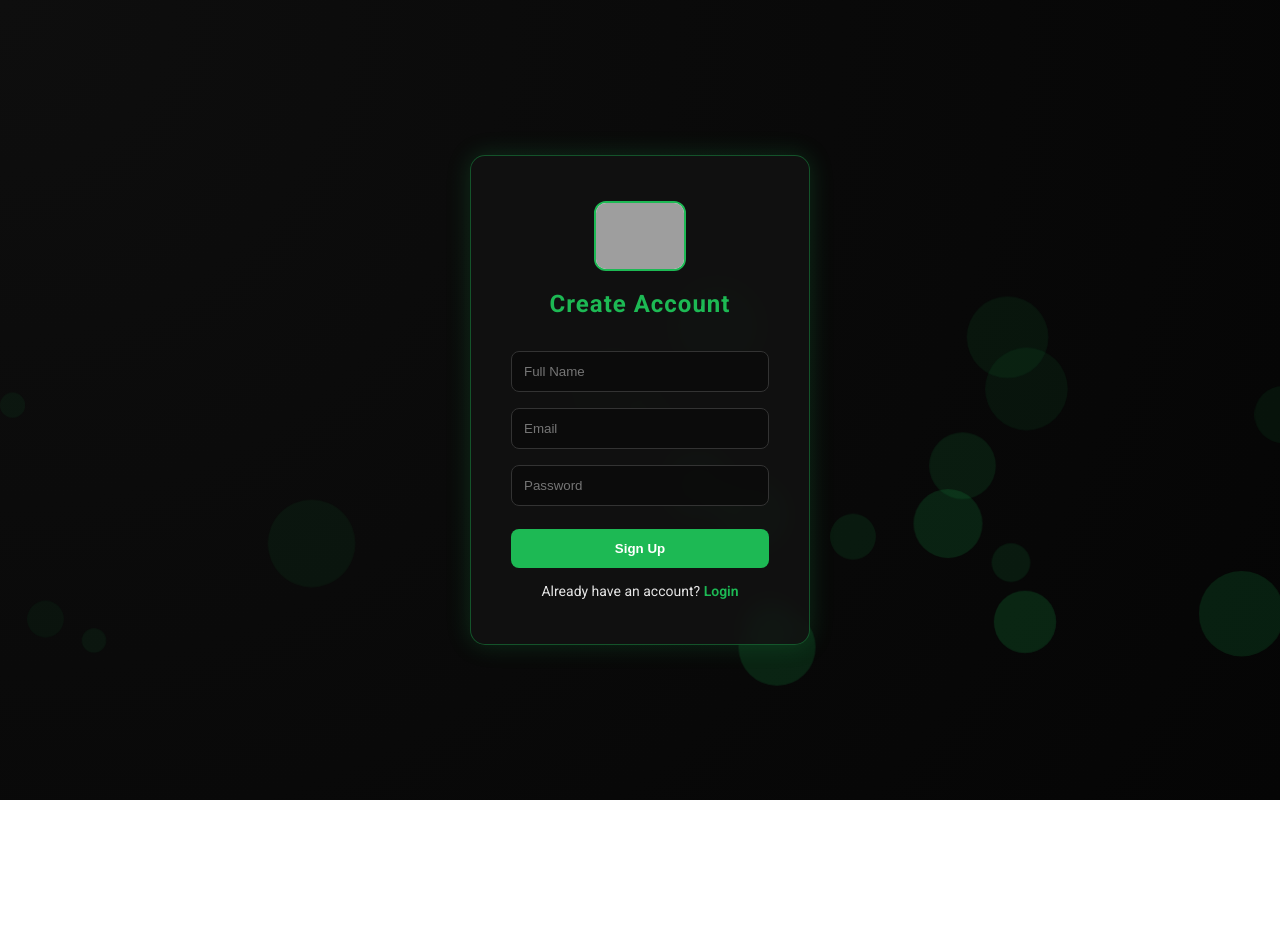
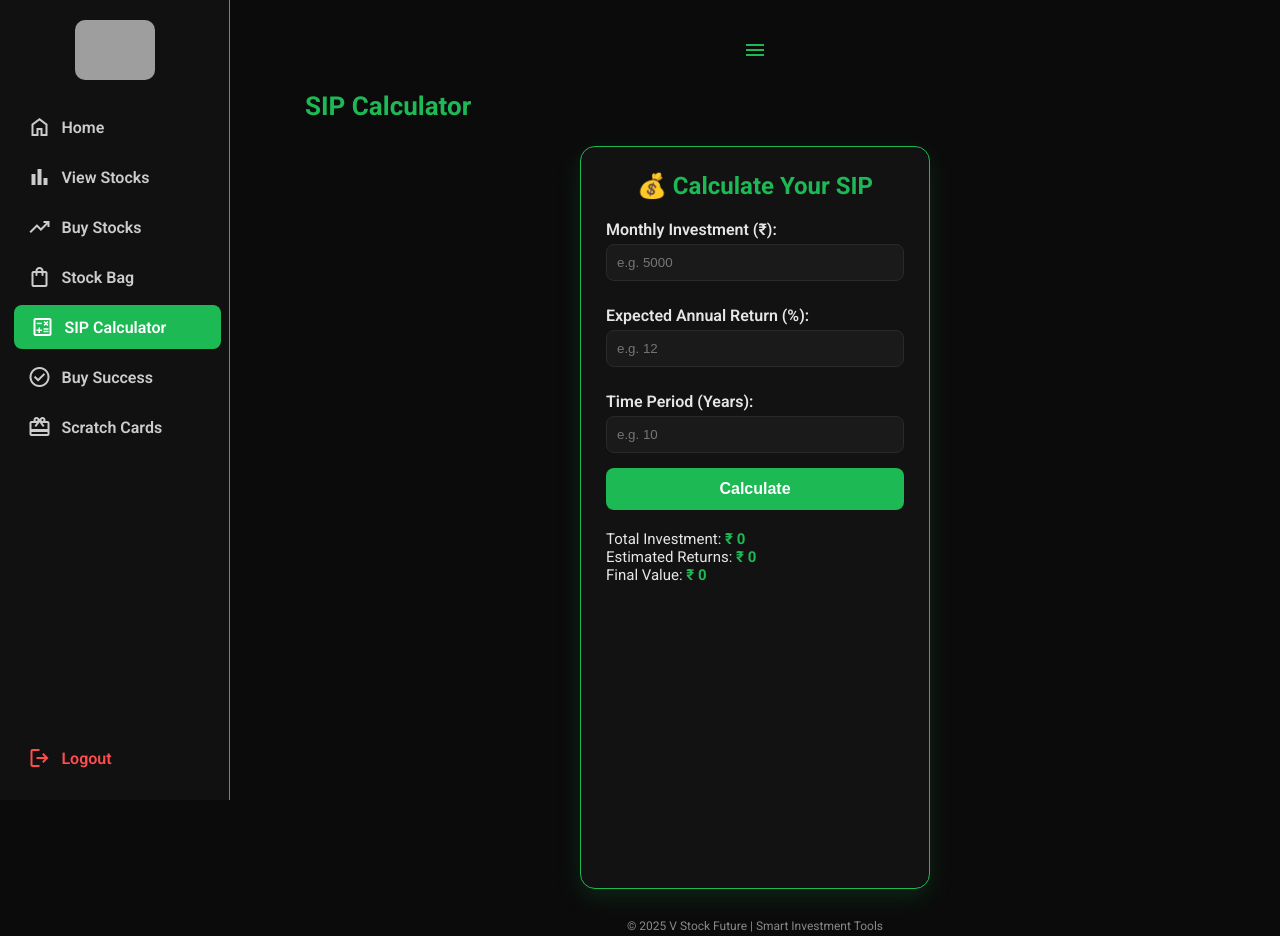
Before and after one commit to vinaybabannavar-create/V-Stock-Future, a plain HTML site: page sip.html in a window 1280 px wide. Before the commit the page ends 800 px from the top, so only its background shows below. Drawn offline with nearby package versions, Linux system fonts and the light colour scheme; grey boxes are pictures that could not be loaded.

Commit message:
Updated website with new features

```diff
--- a/sip.html
+++ b/sip.html
@@ -3,207 +3,360 @@
 <head>
   <meta charset="UTF-8" />
   <meta name="viewport" content="width=device-width, initial-scale=1.0" />
-  <title>Sign Up | V Stock Future</title>
+  <title>SIP Calculator | V Stock Future</title>
 
+  <!-- Google Fonts & Icons -->
+  <link href="https://fonts.googleapis.com/css2?family=Material+Symbols+Outlined" rel="stylesheet" />
   <link href="https://fonts.googleapis.com/css2?family=Roboto:wght@400;600;700&display=swap" rel="stylesheet" />
+  <script src="https://cdn.jsdelivr.net/npm/chart.js"></script>
 
   <style>
     * { margin: 0; padding: 0; box-sizing: border-box; }
 
     body {
-      font-family: 'Roboto', sans-serif;
-      background: radial-gradient(circle at top left, #0e0e0e, #050505);
-      height: 100vh;
-      overflow: hidden;
+      font-family: "Roboto", sans-serif;
+      background: #0b0b0b;
+      color: #e6e6e6;
+      display: flex;
+      min-height: 100vh;
+      overflow-x: hidden;
+    }
+
+    /* Sidebar */
+    .sidebar {
+      width: 230px;
+      background: #111;
+      border-right: 1px solid #1db954;
+      position: fixed;
+      top: 0; bottom: 0; left: 0;
+      display: flex;
+      flex-direction: column;
+      align-items: center;
+      padding: 20px 0;
+      transition: all 0.3s ease;
+      z-index: 1000;
+    }
+
+    .sidebar img {
+      height: 60px;
+      border-radius: 10px;
+      margin-bottom: 25px;
+    }
+
+    .sidebar nav {
+      width: 100%;
+      display: flex;
+      flex-direction: column;
+      align-items: center;
+      gap: 6px;
+    }
+
+    .sidebar a {
+      width: 90%;
+      color: #ccc;
+      text-decoration: none;
+      display: flex;
+      align-items: center;
+      gap: 10px;
+      padding: 10px 16px;
+      border-radius: 8px;
+      transition: 0.3s;
+      font-weight: 600;
+    }
+
+    .sidebar a:hover,
+    .sidebar a.active {
+      background: #1db954;
+      color: #fff;
+      transform: translateX(3px);
+    }
+
+    .sidebar .logout {
+      margin-top: auto;
+      color: #ff4d4d;
+      font-weight: 600;
+    }
+
+    /* Hidden sidebar */
+    .sidebar.hidden {
+      left: -230px;
+    }
+
+    /* Overlay (for mobile) */
+    .overlay {
+      position: fixed;
+      top: 0; left: 0;
+      width: 100%; height: 100%;
+      background: rgba(0, 0, 0, 0.5);
+      z-index: 900;
+      display: none;
+    }
+
+    .overlay.active {
+      display: block;
+    }
+
+    /* Main */
+    main {
+      margin-left: 230px;
+      flex: 1;
+      padding: 25px;
+      transition: margin 0.3s ease;
       display: flex;
       justify-content: center;
       align-items: center;
-      position: relative;
-      color: #e6e6e6;
+      flex-direction: column;
     }
 
-    /* Floating Bubbles */
-    .bubbles {
-      position: absolute;
-      width: 100%;
-      height: 100%;
-      overflow: hidden;
-      top: 0; left: 0;
-      z-index: 0;
+    main.fullwidth {
+      margin-left: 0;
     }
 
-    .bubble {
-      position: absolute;
-      bottom: -150px;
-      background: rgba(29, 185, 84, 0.2);
-      border-radius: 50%;
-      animation: rise 8s infinite ease-in;
+    /* Header */
+    header {
+      display: flex;
+      justify-content: space-between;
+      align-items: center;
+      width: 100%;
+      max-width: 900px;
+      margin-bottom: 25px;
+      flex-wrap: wrap;
+      gap: 10px;
     }
 
-    @keyframes rise {
-      0% { transform: translateY(0) scale(1); opacity: 0.7; }
-      100% { transform: translateY(-100vh) scale(1.3); opacity: 0; }
+    header h1 {
+      color: #1db954;
+      font-size: 26px;
     }
 
-    /* Container */
-    .container {
-      position: relative;
-      z-index: 2;
-      background: rgba(18,18,18,0.85);
-      padding: 45px 40px;
-      border-radius: 15px;
-      border: 1px solid rgba(29,185,84,0.4);
-      backdrop-filter: blur(10px);
-      width: 340px;
-      text-align: center;
-      box-shadow: 0 0 25px rgba(29,185,84,0.2);
-      animation: fadeIn 1.2s ease forwards;
-      transform: translateY(20px);
-      opacity: 0;
+    .menu-btn {
+      font-size: 28px;
+      background: none;
+      color: #1db954;
+      border: none;
+      cursor: pointer;
     }
 
-    @keyframes fadeIn {
-      to { transform: translateY(0); opacity: 1; }
+    /* SIP Calculator Box */
+    .calculator {
+      background: #121212;
+      padding: 25px;
+      border-radius: 15px;
+      box-shadow: 0 8px 25px rgba(29, 185, 84, 0.15);
+      width: 350px;
+      max-width: 90%;
+      text-align: center;
+      border: 1px solid #1db954;
     }
 
-    .logo {
-      height: 70px;
-      border-radius: 12px;
-      margin-bottom: 15px;
-      border: 2px solid #1db954;
-      background: #fff;
+    .calculator h2 {
+      margin-bottom: 20px;
+      color: #1db954;
+      font-size: 24px;
+      font-weight: 700;
     }
 
-    h2 {
-      color: #1db954;
-      margin-bottom: 25px;
-      letter-spacing: 1px;
+    label {
+      display: block;
+      text-align: left;
+      font-weight: 600;
+      margin: 10px 0 5px;
     }
 
     input {
       width: 100%;
-      padding: 12px;
-      margin: 8px 0;
+      padding: 10px;
+      margin-bottom: 15px;
+      border: 1px solid #2a2a2a;
       border-radius: 8px;
-      border: 1px solid #333;
-      background: rgba(10,10,10,0.8);
-      color: #fff;
-      transition: 0.3s;
+      background: #1a1a1a;
+      color: #e6e6e6;
     }
 
     input:focus {
       border-color: #1db954;
       outline: none;
-      box-shadow: 0 0 8px rgba(29,185,84,0.3);
     }
 
-    .signup-btn {
+    button {
       width: 100%;
       padding: 12px;
-      margin-top: 15px;
       background: #1db954;
-      color: #fff;
+      color: white;
+      font-size: 16px;
       border: none;
       border-radius: 8px;
+      cursor: pointer;
       font-weight: 600;
-      cursor: pointer;
-      position: relative;
-      overflow: hidden;
-      transition: 0.3s;
+      transition: background 0.3s ease;
     }
 
-    .signup-btn::before {
-      content: "";
-      position: absolute;
-      top: 50%; left: 50%;
-      width: 0; height: 0;
-      background: rgba(255,255,255,0.3);
-      transform: translate(-50%, -50%);
-      border-radius: 50%;
-      transition: width 0.4s ease, height 0.4s ease;
+    button:hover { background: #17a348; }
+
+    .result {
+      margin-top: 20px;
+      text-align: left;
+      font-size: 15px;
     }
 
-    .signup-btn:hover::before {
-      width: 200%;
-      height: 500%;
+    .result span {
+      font-weight: bold;
+      color: #1db954;
     }
 
-    .signup-btn:hover { background: #17a348; }
-
-    p {
-      margin-top: 15px;
-      font-size: 14px;
+    canvas {
+      margin-top: 25px;
+      width: 100% !important;
+      height: 250px !important;
     }
 
-    a {
-      color: #1db954;
-      text-decoration: none;
-      font-weight: 600;
+    footer {
+      margin-top: 30px;
+      text-align: center;
+      color: #888;
+      font-size: 12px;
     }
 
-    a:hover { text-decoration: underline; }
+    /* 📱 Responsive */
+    @media (max-width: 900px) {
+      .sidebar {
+        left: -230px;
+      }
+      .sidebar.active { left: 0; }
+      main { margin-left: 0; padding: 20px; }
+    }
 
     @media (max-width: 480px) {
-      .container { width: 90%; padding: 30px; }
-      h2 { font-size: 22px; }
+      .calculator { padding: 20px; width: 90%; }
+      .calculator h2 { font-size: 20px; }
+      button { font-size: 14px; }
     }
   </style>
 </head>
 <body>
 
-  <!-- Floating Bubbles -->
-  <div class="bubbles" id="bubbles"></div>
+  <!-- Overlay -->
+  <div class="overlay" id="overlay"></div>
 
-  <div class="container">
-    <img src="https://static.vecteezy.com/system/resources/previews/017/765/056/non_2x/finance-logo-on-v-letter-concept-marketing-and-financial-business-logo-free-vector.jpg" alt="Logo" class="logo" />
-    <h2>Create Account</h2>
+  <!-- Sidebar -->
+  <aside class="sidebar" id="sidebar">
+    <img src="https://static.vecteezy.com/system/resources/previews/017/765/056/non_2x/finance-logo-on-v-letter-concept-marketing-and-financial-business-logo-free-vector.jpg" alt="Logo" />
+    <nav>
+      <a href="dashboard.html"><span class="material-symbols-outlined">home</span>Home</a>
+      <a href="viewstocks.html"><span class="material-symbols-outlined">bar_chart</span>View Stocks</a>
+      <a href="index.html"><span class="material-symbols-outlined">trending_up</span>Buy Stocks</a>
+      <a href="bag.html"><span class="material-symbols-outlined">shopping_bag</span>Stock Bag</a>
+      <a href="#" class="active"><span class="material-symbols-outlined">calculate</span>SIP Calculator</a>
+      <a href="mypurchases.html"><span class="material-symbols-outlined">check_circle</span>Buy Success</a>
+      <a href="scratchcard.html"><span class="material-symbols-outlined">redeem</span>Scratch Cards</a>
+    </nav>
+    <a href="login.html" class="logout"><span class="material-symbols-outlined">logout</span>Logout</a>
+  </aside>
 
-    <input type="text" id="name" placeholder="Full Name" required />
-    <input type="email" id="email" placeholder="Email" required />
-    <input type="password" id="password" placeholder="Password" required />
+  <!-- Main -->
+  <main id="mainContent">
+    <header>
+      <button class="menu-btn" id="menuBtn"><span class="material-symbols-outlined">menu</span></button>
+      <h1>SIP Calculator</h1>
+    </header>
 
-    <button class="signup-btn" onclick="signup()">Sign Up</button>
+    <div class="calculator">
+      <h2>💰 Calculate Your SIP</h2>
 
-    <p>Already have an account? <a href="login.html">Login</a></p>
-  </div>
+      <label for="monthly">Monthly Investment (₹):</label>
+      <input type="number" id="monthly" placeholder="e.g. 5000" />
+
+      <label for="rate">Expected Annual Return (%):</label>
+      <input type="number" id="rate" placeholder="e.g. 12" />
+
+      <label for="years">Time Period (Years):</label>
+      <input type="number" id="years" placeholder="e.g. 10" />
+
+      <button onclick="calculateSIP()">Calculate</button>
+
+      <div class="result">
+        <p>Total Investment: <span id="totalInvestment">₹ 0</span></p>
+        <p>Estimated Returns: <span id="returns">₹ 0</span></p>
+        <p>Final Value: <span id="finalValue">₹ 0</span></p>
+      </div>
+
+      <canvas id="growthChart"></canvas>
+    </div>
+
+    <footer>© 2025 V Stock Future | Smart Investment Tools</footer>
+  </main>
 
   <script>
-    // 🎈 Floating bubbles animation
-    const bubbleContainer = document.getElementById('bubbles');
-    for (let i = 0; i < 20; i++) {
-      const bubble = document.createElement('div');
-      bubble.classList.add('bubble');
-      const size = Math.random() * 60 + 20;
-      bubble.style.width = `${size}px`;
-      bubble.style.height = `${size}px`;
-      bubble.style.left = `${Math.random() * 100}%`;
-      bubble.style.animationDuration = `${6 + Math.random() * 4}s`;
-      bubble.style.background = `rgba(29,185,84,${Math.random() * 0.4 + 0.1})`;
-      bubbleContainer.appendChild(bubble);
-    }
+    // Sidebar toggle (hide/show)
+    const sidebar = document.getElementById("sidebar");
+    const overlay = document.getElementById("overlay");
+    const menuBtn = document.getElementById("menuBtn");
+    const mainContent = document.getElementById("mainContent");
 
-    // 🟢 Signup logic
-    function signup() {
-      const name = document.getElementById("name").value.trim();
-      const email = document.getElementById("email").value.trim();
-      const password = document.getElementById("password").value.trim();
+    menuBtn.addEventListener("click", () => {
+      sidebar.classList.toggle("hidden"); // hide on desktop toggle
+      sidebar.classList.toggle("active"); // slide-in for mobile
+      overlay.classList.toggle("active");
+      mainContent.classList.toggle("fullwidth");
+    });
 
-      if (!name || !email || !password) {
-        alert("Please fill all fields!");
+    overlay.addEventListener("click", () => {
+      sidebar.classList.remove("active");
+      overlay.classList.remove("active");
+    });
+
+    // SIP Calculator
+    let chartInstance = null;
+
+    function calculateSIP() {
+      const monthly = parseFloat(document.getElementById("monthly").value);
+      const rate = parseFloat(document.getElementById("rate").value) / 100 / 12;
+      const years = parseFloat(document.getElementById("years").value);
+      const months = years * 12;
+
+      if (isNaN(monthly) || isNaN(rate) || isNaN(years) || monthly <= 0 || rate <= 0 || years <= 0) {
+        alert("⚠️ Please enter valid values!");
         return;
       }
 
-      const newUser = {
-        name,
-        email,
-        password,
-        balance: 10000,
-        hasScratchBonus: false
-      };
+      const finalValue = monthly * (((Math.pow(1 + rate, months) - 1) / rate) * (1 + rate));
+      const totalInvestment = monthly * months;
+      const returns = finalValue - totalInvestment;
 
-      localStorage.setItem("vstock_user_data", JSON.stringify(newUser));
-      alert("🎉 Account created! You’ve received ₹10,000 points!");
-      window.location.href = "login.html";
+      document.getElementById("totalInvestment").innerText = "₹ " + totalInvestment.toFixed(2);
+      document.getElementById("returns").innerText = "₹ " + returns.toFixed(2);
+      document.getElementById("finalValue").innerText = "₹ " + finalValue.toFixed(2);
+
+      drawChart(totalInvestment, returns);
+    }
+
+    function drawChart(totalInvestment, returns) {
+      const ctx = document.getElementById("growthChart").getContext("2d");
+      if (chartInstance) chartInstance.destroy();
+
+      chartInstance = new Chart(ctx, {
+        type: "doughnut",
+        data: {
+          labels: ["Invested Amount", "Returns"],
+          datasets: [{
+            data: [totalInvestment, returns],
+            backgroundColor: ["#1db954", "#00bcd4"],
+            borderColor: ["#1db954", "#00bcd4"],
+            borderWidth: 1,
+          }],
+        },
+        options: {
+          responsive: true,
+          plugins: {
+            legend: { labels: { color: "#e6e6e6" } },
+            tooltip: {
+              callbacks: {
+                label: (context) => "₹ " + context.formattedValue,
+              },
+            },
+          },
+        },
+      });
     }
   </script>
 </body>
```
